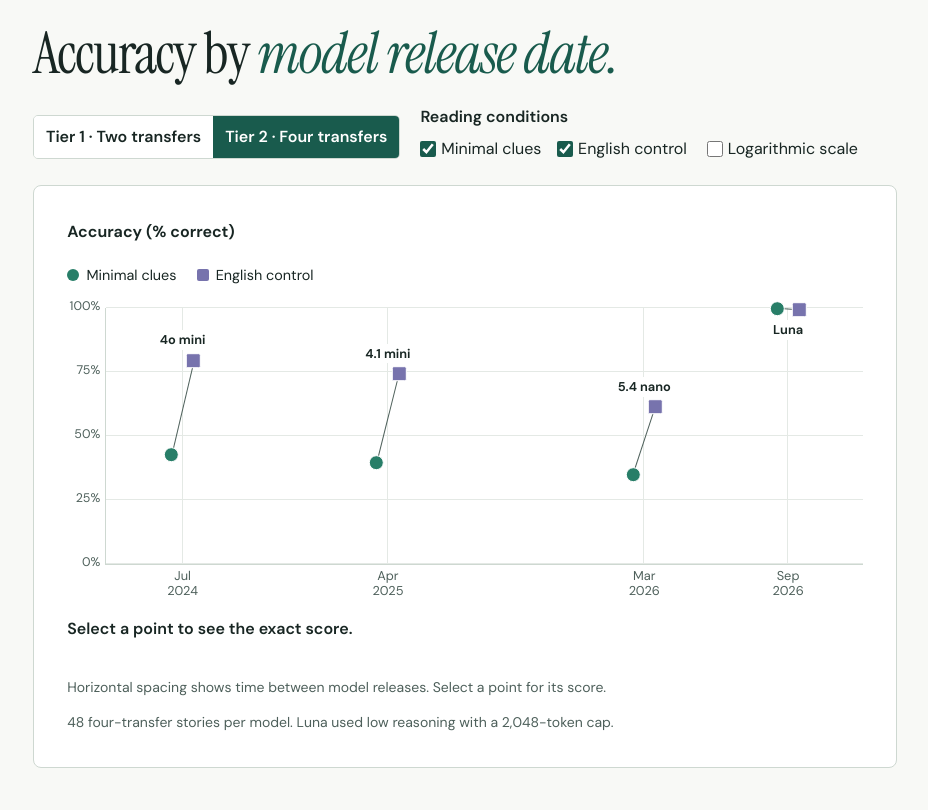
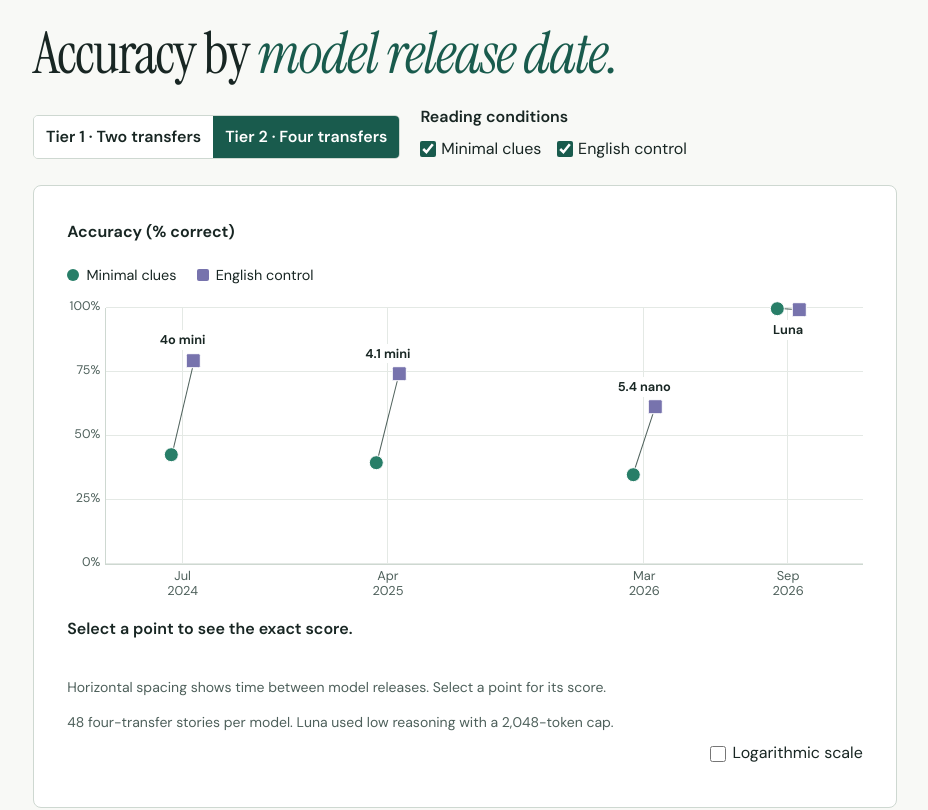
Before and after one commit to fluorine/conlang-reading-bench, a plain HTML site: page docs/index.html in a window 1280 px wide. Shown: the part 1460-2270 px from the top of the page, without its empty margins (31-959 px from the left). Drawn offline with Linux system fonts and the light colour scheme.

Commit message:
Move logarithmic scale control below the chart

```diff
--- a/docs/index.html
+++ b/docs/index.html
@@ -8,7 +8,7 @@
   <meta name="theme-color" content="#f8f9f6" media="(prefers-color-scheme: light)">
   <meta name="description" content="How well can four AI models follow a story in a made-up language? Explore the Conlang Reading Bench pilot, its four test conditions and reproducible scores.">
   <title>Conlang Reading Bench · Stage 1 results</title>
-  <link rel="stylesheet" href="style.css?v=11">
+  <link rel="stylesheet" href="style.css?v=12">
   <script defer src="accuracy-plot.js?v=9"></script>
 </head>
 <body id="top">
@@ -93,7 +93,6 @@
           <label><input type="checkbox" value="minimal" checked> Minimal clues</label>
           <label><input type="checkbox" value="english" checked> English control</label>
         </fieldset>
-        <label class="scale-check"><input type="checkbox" id="plot-scale"> Logarithmic scale</label>
       </div>
       <figure class="chart scatter" id="tier-plot">
         <figcaption id="scatter-label">Accuracy (% correct)</figcaption>
@@ -102,6 +101,7 @@
         <p class="scatter-detail" aria-live="polite"></p>
         <p class="chart-note">Horizontal spacing shows time between model releases. Select a point for its score.</p>
         <p class="chart-note" id="scatter-note"></p>
+        <label class="scale-check"><input type="checkbox" id="plot-scale"> Logarithmic scale</label>
       </figure>
     </section>
     <section class="method" id="four-transfers" aria-labelledby="four-transfers-heading">
--- a/docs/style.css
+++ b/docs/style.css
@@ -128,8 +128,8 @@ h3 { font-size: 1.15rem; line-height: 1.35; margin: 0; letter-spacing: -.02em }
 .scatter-controls fieldset { min-width: 0; display: flex; flex-wrap: wrap; gap: 0 1rem; align-items: center; padding: 0; margin: 0; border: 0 }
 .scatter-controls legend { padding: 0; font-weight: 600 }
 .scatter-controls fieldset label { display: flex; align-items: center; min-height: 2.5rem; font-weight: 400 }
-.scatter-controls input { width: 1rem; height: 1rem; margin: 0; accent-color: var(--green) }
-.scatter-controls .scale-check { display: flex; align-items: center; align-self: end; min-height: 2.5rem; font-weight: 400 }
+.scatter-controls input, .scale-check input { width: 1rem; height: 1rem; margin: 0; accent-color: var(--green) }
+.scale-check { display: flex; align-items: center; justify-content: flex-end; gap: .4rem; min-height: 2.5rem; font-weight: 400 }
 .scatter { max-width: 54rem }
 .scatter figcaption { font-weight: 650 }
 .scatter-grid { --plot-height: 16rem; --point-offset: .7rem; height: var(--plot-height); box-sizing: content-box; margin: 1.4rem 0 3.2rem 2.35rem; position: relative; border-left: 1px solid var(--line); border-bottom: 1px solid var(--line) }
```
